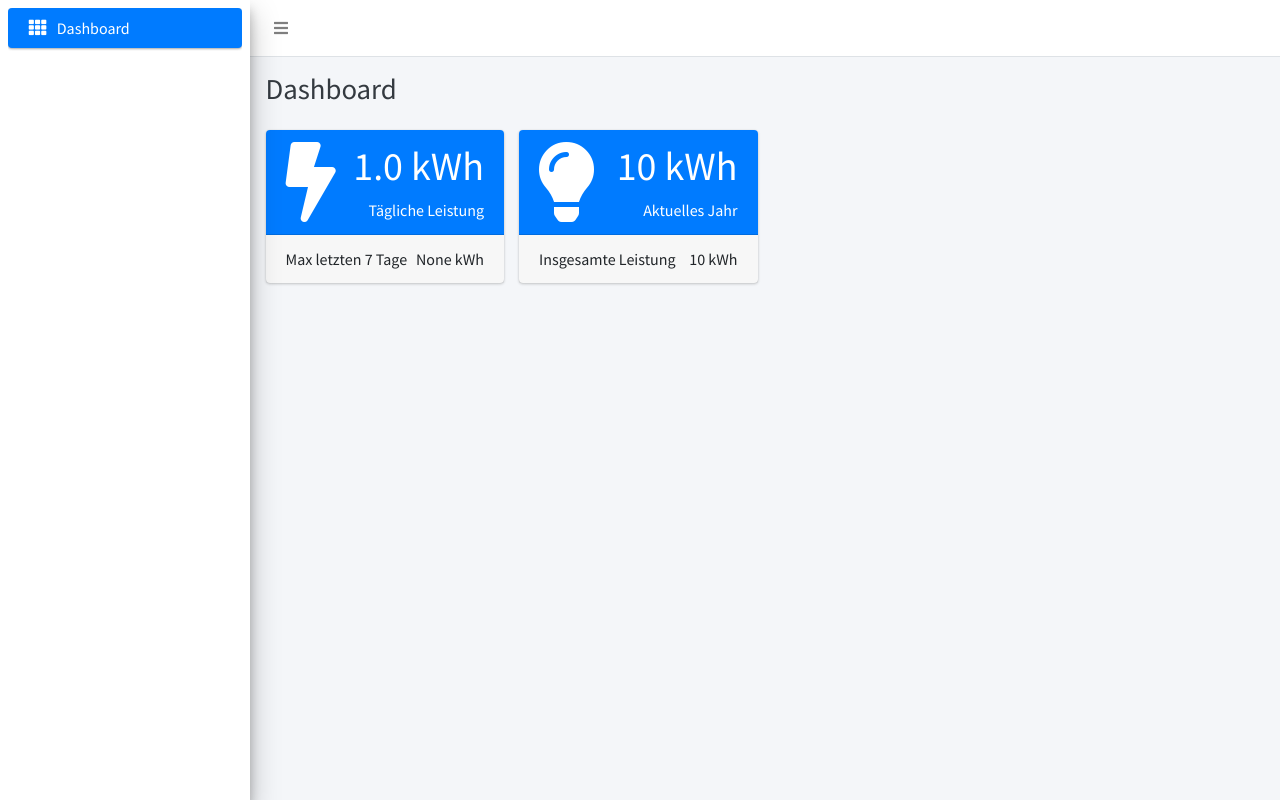
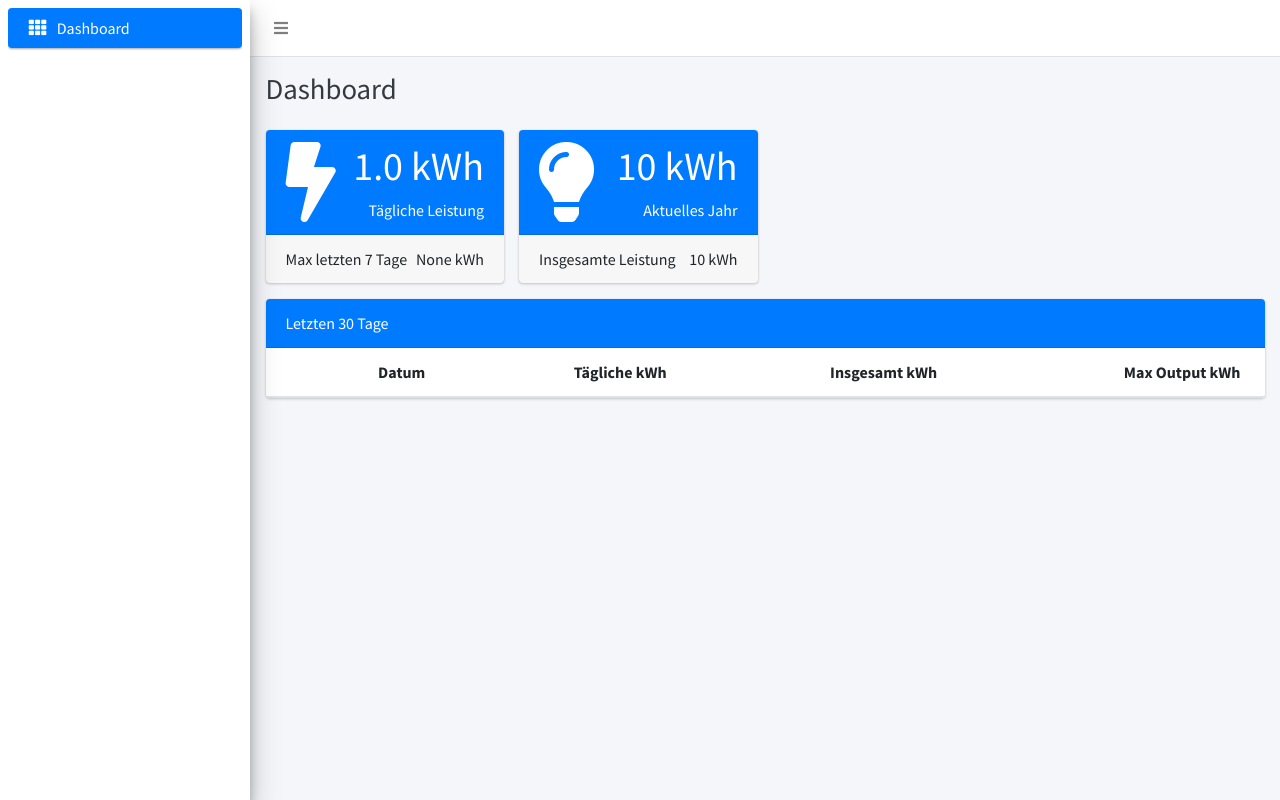
Before and after one commit to alexrothm/kostalpvpy, a Flask app: page / in a window 1280 px wide. Run offline with Flask 2, Linux system fonts and the light colour scheme; tables that the repository leaves empty hold one stand-in row (values such as "Sample post"); lists and menus that the app fills with data are empty; some libraries are stand-ins or nearby versions.

Commit message:
added 30 days table

```diff
--- a/kostalpvpy/home/controller.py
+++ b/kostalpvpy/home/controller.py
@@ -1,6 +1,6 @@
 from flask import Blueprint, render_template
 
-from kostalpvpy.pvdata.helper import (get_current_values, get_last_year_energy, get_max_energy_last_seven_days)
+from kostalpvpy.pvdata.helper import (get_current_values, get_last_year_energy, get_max_energy_last_seven_days, get_table_data)
 
 bp_home = Blueprint("home", __name__)
 
@@ -20,8 +20,10 @@
     if hasattr(last_year_energy, "total_energy"):
         current_year_energy = total_energy - last_year_energy.total_energy
 
+    data = get_table_data()
+
     return render_template("home/home.html",
                            daily_energy=daily_energy,
                            max_daily_energy_last_seven_days=max_daily_energy_last_seven_days,
                            current_year_energy=current_year_energy,
-                           total_energy=total_energy)
+                           total_energy=total_energy, data=data)
--- a/kostalpvpy/pvdata/helper.py
+++ b/kostalpvpy/pvdata/helper.py
@@ -1,8 +1,9 @@
 from datetime import datetime, timedelta
 
+from sqlalchemy import func
+
 from kostalpvpy.pvdata.models import PVData
-
-from sqlalchemy import func
+from kostalpvpy.extensions import db
 
 
 def get_current_values():
@@ -25,3 +26,18 @@
     return (PVData.query.with_entities(PVData.total_energy)
             .filter(func.strftime('%Y', PVData.created_at) == str(current_year - 1))
             .order_by(PVData.id.desc()).first())
+
+
+def get_table_data():
+    last_30_days = datetime.now() - timedelta(days=30)
+    data = db.engine.execute(
+        """SELECT
+            Strftime('%Y-%m-%d', created_at) AS created_at,
+            Max(daily_energy) AS daily_energy,
+            Max(total_energy) AS total_energy,
+            Max(current_power) AS max_output
+           FROM pvdata
+           WHERE Strftime('%Y-%m-%d', created_at) > ?
+           GROUP BY Strftime('%Y-%m-%d', created_at)
+           ORDER BY created_at DESC""", last_30_days)
+    return data
--- a/kostalpvpy/templates/home/home.html
+++ b/kostalpvpy/templates/home/home.html
@@ -61,6 +61,35 @@
                     </div>
                 </div>
                 <!-- /.row -->
+                <div class="row">
+                    <div class="col-lg-12">
+                        <div class="card">
+                            <div class="card-header bg-primary">Letzten 30 Tage</div>
+                            <div class="card-body table-responsive p-0">
+                                <table class="table table-striped">
+                                    <thead>
+                                    <tr>
+                                        <th class="text-right">Datum</th>
+                                        <th class="text-right">Tägliche kWh</th>
+                                        <th class="text-right">Insgesamt kWh</th>
+                                        <th class="text-right">Max Output kWh</th>
+                                    </tr>
+                                    </thead>
+                                    <tbody>
+                                    {% for d in data %}
+                                        <tr>
+                                            <td class="text-right">{{ d.created_at }}</td>
+                                            <td class="text-right">{{ '%0.2f' | format(d.daily_energy|float) }}</td>
+                                            <td class="text-right">{{ '%d'| format(d.total_energy) }}</td>
+                                            <td class="text-right">{{ '%d'| format(d.max_output) }}</td>
+                                        </tr>
+                                    {% endfor %}
+                                    </tbody>
+                                </table>
+                            </div>
+                        </div>
+                    </div>
+                </div>
             </div><!-- /.container-fluid -->
         </div>
         <!-- /.content -->
```
